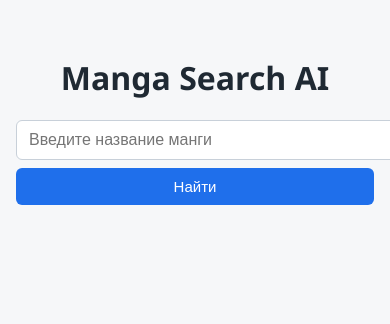
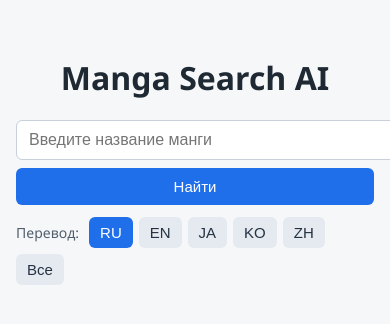
Before and after one commit to mansiks1/manga-ai-translator, a website: page index.html in a window 390 px wide. Drawn offline with Linux system fonts and the light colour scheme.

Commit message:
добавлен предпочитаемый язык
добавлены кнопки перевода: RU, EN, JA, KO, ZH, ВСЕ

```diff
--- a/index.html
+++ b/index.html
@@ -20,6 +20,20 @@
         </div>
 
         <!--
+        ПРЕДПОЧТИТЕЛЬНЫЙ ЯЗЫК ПЕРЕВОДА
+        Сейчас влияет на поиск последней главы в MangaDex и позже будет использоваться для ИИ-перевода.
+        -->
+        <div id="languageSelector" class="language-selector" aria-label="Предпочтительный язык перевода">
+            <span class="language-label">Перевод:</span>
+            <button class="language-option active" type="button" data-language="ru">RU</button>
+            <button class="language-option" type="button" data-language="en">EN</button>
+            <button class="language-option" type="button" data-language="ja">JA</button>
+            <button class="language-option" type="button" data-language="ko">KO</button>
+            <button class="language-option" type="button" data-language="zh">ZH</button>
+            <button class="language-option" type="button" data-language="">Все</button>
+        </div>
+
+        <!--
         БЛОК РЕЗУЛЬТАТОВ
         Изначально скрыт. JS показывает его, когда начинается поиск или приходят результаты.
         -->
--- a/script.js
+++ b/script.js
@@ -1,8 +1,10 @@
 const searchButton = document.getElementById('searchButton');
 const searchInput = document.getElementById('searchInput');
+const languageButtons = document.querySelectorAll('.language-option');
 
-// Предпочтительный язык пользователя. Позже можно вынести в настройки.
-const preferredLanguage = 'ru';
+// Предпочтительный язык перевода.
+// Сейчас влияет на последнюю главу MangaDex, позже будет использоваться для ИИ-перевода.
+let preferredLanguage = 'ru';
 
 // ПОИСК МАНГИ
 // Обрабатывает кнопку "Найти" и Enter: берет текст из поля, отправляет запрос на backend
@@ -37,6 +39,21 @@ async function fetchMangaSearch(query) {
 
     const data = await response.json();
     return data.results || [];
+}
+
+// Меняет предпочтительный язык перевода.
+// Если результаты уже показаны, сразу повторяем поиск с новым языком.
+function setPreferredLanguage(language) {
+    preferredLanguage = language;
+
+    languageButtons.forEach(button => {
+        button.classList.toggle('active', button.dataset.language === language);
+    });
+
+    const results = document.getElementById('results');
+    if (results.style.display !== 'none' && searchInput.value.trim() !== '') {
+        searchManga();
+    }
 }
 
 // Общая функция для статуса поиска: "Идет поиск", "Результаты поиска", "Ошибка".
@@ -114,7 +131,7 @@ function createMangaCard(manga) {
     translateButton.type = 'button';
     translateButton.textContent = 'ИИ-перевод';
     translateButton.addEventListener('click', () => {
-        console.log('ИИ-перевод:', manga);
+        console.log('ИИ-перевод:', manga, 'язык:', preferredLanguage || 'all');
         alert('ИИ-перевод добавим следующим этапом.');
     });
 
@@ -164,3 +181,10 @@ searchInput.addEventListener('keydown', event => {
         searchManga();
     }
 });
+
+// Выбор предпочтительного языка перевода.
+languageButtons.forEach(button => {
+    button.addEventListener('click', () => {
+        setPreferredLanguage(button.dataset.language);
+    });
+});
--- a/server.js
+++ b/server.js
@@ -54,7 +54,8 @@ server.listen(PORT, () => {
 // Проверяет запрос пользователя и запускает поиск по всем источникам.
 async function handleSearchRequest(requestUrl, res) {
     const query = (requestUrl.searchParams.get('q') || '').trim();
-    const preferredLanguage = (requestUrl.searchParams.get('lang') || 'ru').trim().toLowerCase();
+    const languageParam = requestUrl.searchParams.get('lang');
+    const preferredLanguage = languageParam === null ? 'ru' : languageParam.trim().toLowerCase();
 
     if (!query) {
         sendJson(res, 400, { error: 'Search query is required' });
--- a/style.css
+++ b/style.css
@@ -15,7 +15,7 @@ body {
     display: flex;
     justify-content: center;
     gap: 8px;
-    margin-bottom: 28px;
+    margin-bottom: 12px;
 }
 
 #searchInput {
@@ -27,6 +27,7 @@ body {
 }
 
 #searchButton,
+.language-option,
 .manga-actions button {
     padding: 10px 16px;
     border: 0;
@@ -38,8 +39,35 @@ body {
 }
 
 #searchButton:hover,
+.language-option:hover,
 .manga-actions button:hover {
     background: #185abc;
+}
+
+.language-selector {
+    display: flex;
+    justify-content: center;
+    align-items: center;
+    gap: 6px;
+    flex-wrap: wrap;
+    margin-bottom: 28px;
+}
+
+.language-label {
+    margin-right: 4px;
+    color: #52606d;
+    font-size: 14px;
+}
+
+.language-option {
+    padding: 7px 11px;
+    background: #e5eaf0;
+    color: #263241;
+}
+
+.language-option.active {
+    background: #1f6feb;
+    color: white;
 }
 
 .manga-actions button:disabled {
@@ -106,6 +134,10 @@ body {
         flex-direction: column;
     }
 
+    .language-selector {
+        justify-content: flex-start;
+    }
+
     .manga-card {
         grid-template-columns: 1fr;
     }
```
